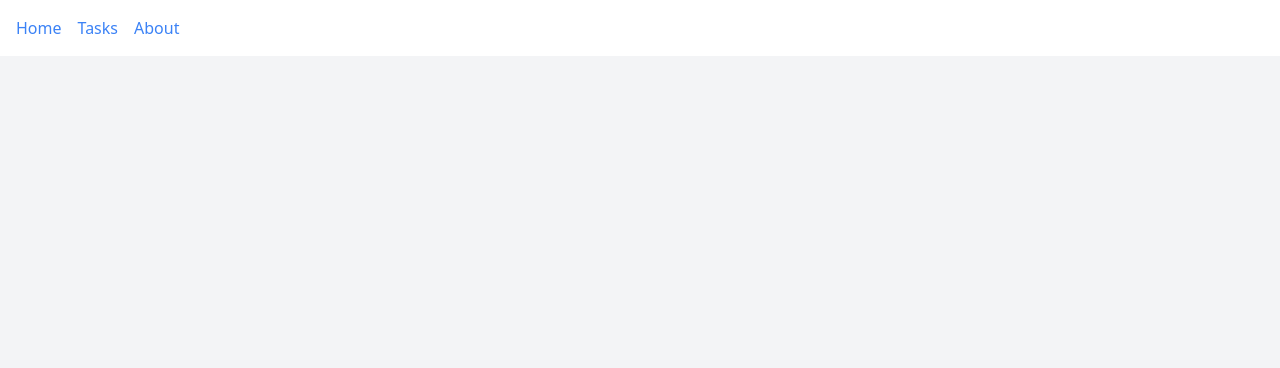
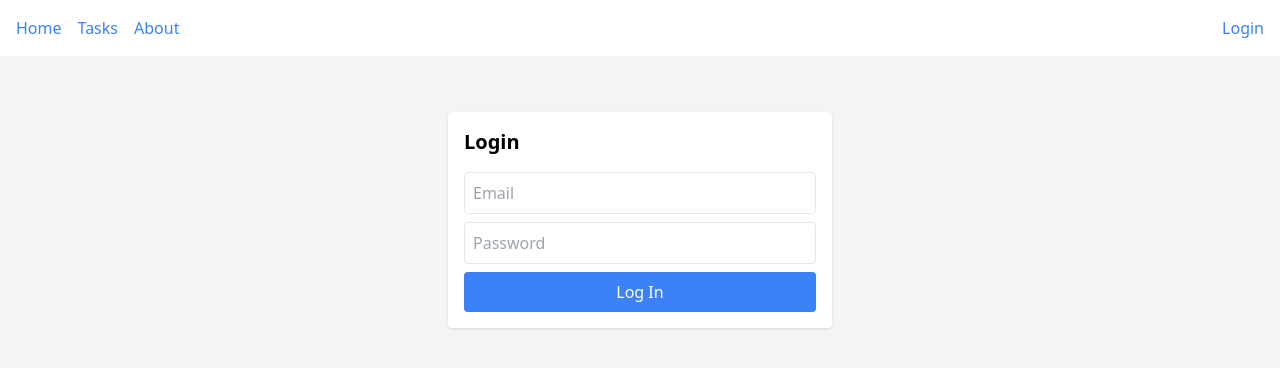
Before and after one commit to ricustr/react-demo, a React (Create React App) app: page /login in a window 1280 px wide. Before the commit this address had no page. Shown: the top 368 px of the page. Built offline with nearby package versions, Linux system fonts and the light colour scheme; no server answers.

Commit message:
👌 Add user auth with firebase

```diff
--- a/package.json
+++ b/package.json
@@ -11,6 +11,7 @@
     "@types/react-dom": "^19.1.6",
     "eslint": "^9.30.1",
     "eslint-config-next": "^15.3.5",
+    "firebase": "^11.10.0",
     "react": "^19.1.0",
     "react-dom": "^19.1.0",
     "react-router-dom": "^7.6.3",
--- a/src/App.tsx
+++ b/src/App.tsx
@@ -1,26 +1,55 @@
 import React from "react";
+import { BrowserRouter as Router, Routes, Route, Link } from "react-router-dom";
 import TaskTracker from "./components/TaskTracker";
-import { BrowserRouter as Router, Routes, Route, Link } from "react-router-dom";
-
 import Home from "./pages/Home";
 import About from "./pages/About";
+import Login from "./pages/Login";
+import { AuthProvider, useAuth } from "./context/AuthContext";
+
+const Navbar: React.FC = () => {
+  const { user, logout } = useAuth();
+
+  return (
+    <nav className="bg-white shadow p-4 flex gap-4 justify-between">
+      <div className="flex gap-4">
+        <Link to="/" className="text-blue-500 hover:underline">
+          Home
+        </Link>
+        <Link to="/tasks" className="text-blue-500 hover:underline">
+          Tasks
+        </Link>
+        <Link to="/about" className="text-blue-500 hover:underline">
+          About
+        </Link>
+      </div>
+      {user ? (
+        <button className="text-red-500" onClick={logout}>
+          Logout
+        </button>
+      ) : (
+        <Link to="/login" className="text-blue-500 hover:underline">
+          Login
+        </Link>
+      )}
+    </nav>
+  );
+};
 
 const App: React.FC = () => {
   return (
+    <AuthProvider>
       <Router>
-      <nav className="bg-white shadow p-4 flex gap-4">
-        <Link to="/" className="text-blue-500 hover:underline">Home</Link>
-        <Link to="/tasks" className="text-blue-500 hover:underline">Tasks</Link>
-        <Link to="/about" className="text-blue-500 hover:underline">About</Link>
-      </nav>
+        <Navbar />
         <div className="min-h-screen bg-gray-100 p-4">
           <Routes>
             <Route path="/" element={<Home />} />
             <Route path="/tasks" element={<TaskTracker />} />
             <Route path="/about" element={<About />} />
+            <Route path="/login" element={<Login />} />
           </Routes>
         </div>
       </Router>
+    </AuthProvider>
   );
 };
 
--- /dev/null
+++ b/src/context/AuthContext.tsx
@@ -0,0 +1,47 @@
+import React, { createContext, useContext, useEffect, useState } from "react";
+import {
+  onAuthStateChanged,
+  signInWithEmailAndPassword,
+  signOut,
+  User,
+} from "firebase/auth";
+import { auth } from "../firebase";
+
+interface AuthContextType {
+  user: User | null;
+  login: (email: string, password: string) => Promise<void>;
+  logout: () => Promise<void>;
+}
+
+const AuthContext = createContext<AuthContextType | undefined>(undefined);
+
+export const AuthProvider: React.FC<{ children: React.ReactNode }> = ({
+  children,
+}) => {
+  const [user, setUser] = useState<User | null>(null);
+
+  useEffect(() => {
+    const unsubscribe = onAuthStateChanged(auth, setUser);
+    return () => unsubscribe();
+  }, []);
+
+  const login = async (email: string, password: string) => {
+    await signInWithEmailAndPassword(auth, email, password);
+  };
+
+  const logout = async () => {
+    await signOut(auth);
+  };
+
+  return (
+    <AuthContext.Provider value={{ user, login, logout }}>
+      {children}
+    </AuthContext.Provider>
+  );
+};
+
+export const useAuth = () => {
+  const context = useContext(AuthContext);
+  if (!context) throw new Error("useAuth must be used within an AuthProvider");
+  return context;
+};
--- /dev/null
+++ b/src/firebase.ts
@@ -0,0 +1,14 @@
+import { initializeApp } from "firebase/app";
+import { getAuth } from "firebase/auth";
+
+const firebaseConfig = {
+    apiKey: "AIzaSyDZtnQLBeKaKXbUaVLz8-cXHicpSs3D1qU",
+    authDomain: "react-demo-b7bf0.firebaseapp.com",
+    projectId: "react-demo-b7bf0",
+    storageBucket: "react-demo-b7bf0.firebasestorage.app",
+    messagingSenderId: "779569441765",
+    appId: "1:779569441765:web:3c3d0ea028f3c6817add0c"
+};
+
+const app = initializeApp(firebaseConfig);
+export const auth = getAuth(app);
--- /dev/null
+++ b/src/pages/Login.tsx
@@ -0,0 +1,48 @@
+import React, { useState } from "react";
+import { useNavigate } from "react-router-dom";
+import { useAuth } from "../context/AuthContext";
+
+const Login: React.FC = () => {
+  const { login } = useAuth();
+  const navigate = useNavigate();
+  const [email, setEmail] = useState("");
+  const [password, setPassword] = useState("");
+
+  const handleSubmit = async (e: React.FormEvent) => {
+    e.preventDefault();
+    try {
+      await login(email, password);
+      navigate("/tasks");
+    } catch (err) {
+      console.error(err);
+      alert("Login failed");
+    }
+  };
+
+  return (
+    <form onSubmit={handleSubmit} className="max-w-sm mx-auto mt-10 bg-white p-4 shadow rounded">
+      <h2 className="text-xl font-bold mb-4">Login</h2>
+      <input
+        className="w-full p-2 mb-2 border rounded"
+        type="email"
+        value={email}
+        onChange={(e) => setEmail(e.target.value)}
+        placeholder="Email"
+        required
+      />
+      <input
+        className="w-full p-2 mb-2 border rounded"
+        type="password"
+        value={password}
+        onChange={(e) => setPassword(e.target.value)}
+        placeholder="Password"
+        required
+      />
+      <button className="w-full bg-blue-500 text-white p-2 rounded hover:bg-blue-600" type="submit">
+        Log In
+      </button>
+    </form>
+  );
+};
+
+export default Login;
```
Also changed, not shown: 2 other files (tests, documents, lock files or other folders). Lines whose indentation alone changed are shown as unchanged.
